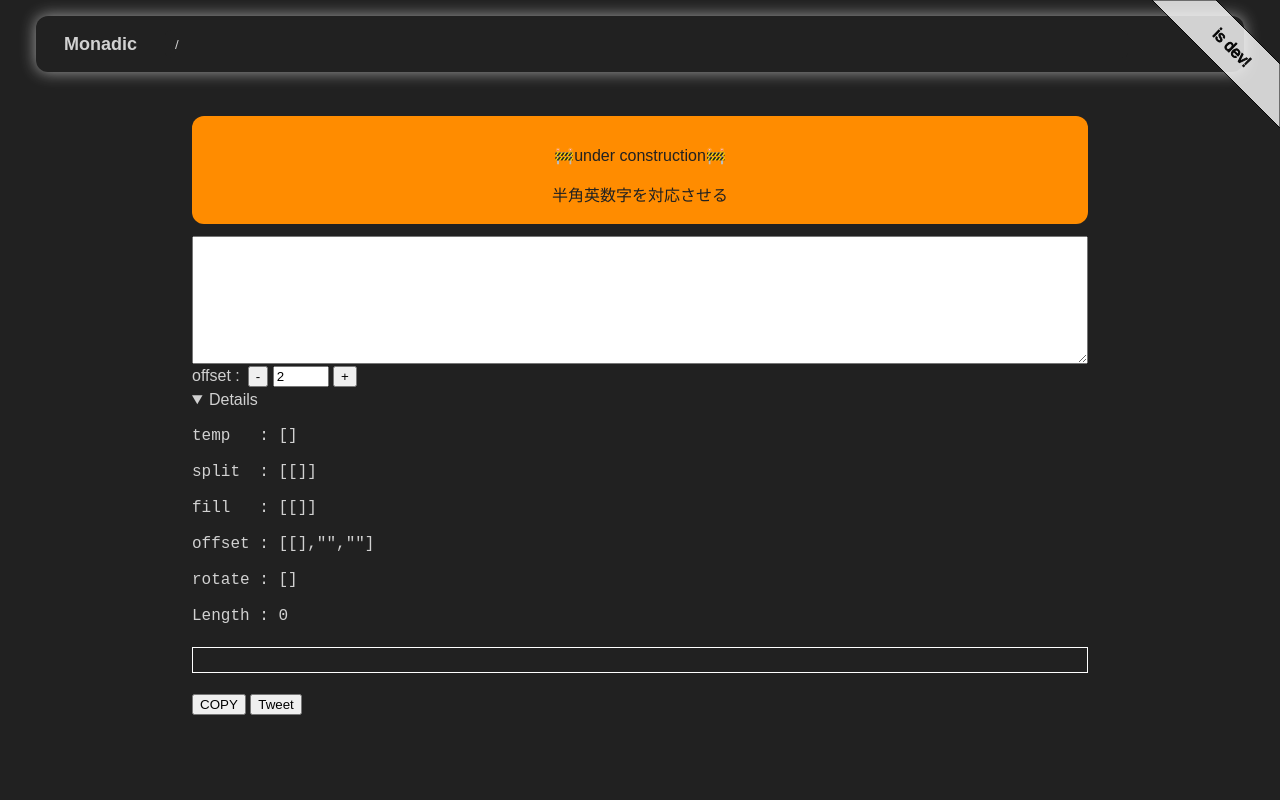
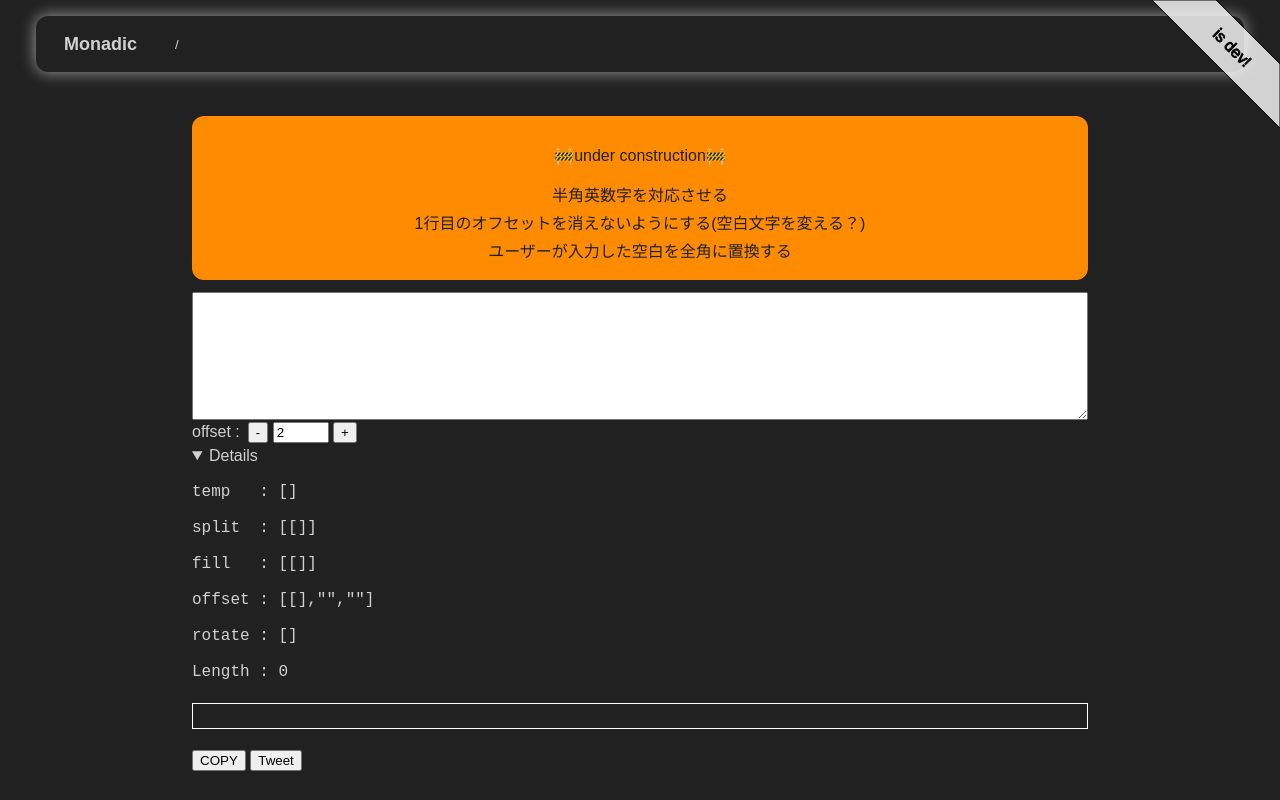
Before and after one commit to monax-owo/monadic, a SvelteKit app: page /tools/other/tategaki in a window 1280 px wide. Built offline with nearby package versions, Linux system fonts and the light colour scheme; some icons are missing; a web font is replaced by a local one.

Commit message:
add TODO

```diff
--- a/src/lib/components/Header.svelte
+++ b/src/lib/components/Header.svelte
@@ -14,7 +14,7 @@
 
 <style lang="scss">
   .header {
-    padding: 0 36px;
+    padding: 0 36px;// モバイルのときは 0 16px にする
     width: 100%;
   }
   .header-content {
--- a/src/routes/tools/other/tategaki/+page.svelte
+++ b/src/routes/tools/other/tategaki/+page.svelte
@@ -85,6 +85,8 @@
 <Template>
   <Warn>
     <p>半角英数字を対応させる</p>
+    <p>1行目のオフセットを消えないようにする(空白文字を変える？)</p>
+    <p>ユーザーが入力した空白を全角に置換する</p>
   </Warn>
   <textarea bind:value={text} />
   <!-- <input type="number" bind:value={offsetSize} min="0" max="10" /> -->
```
